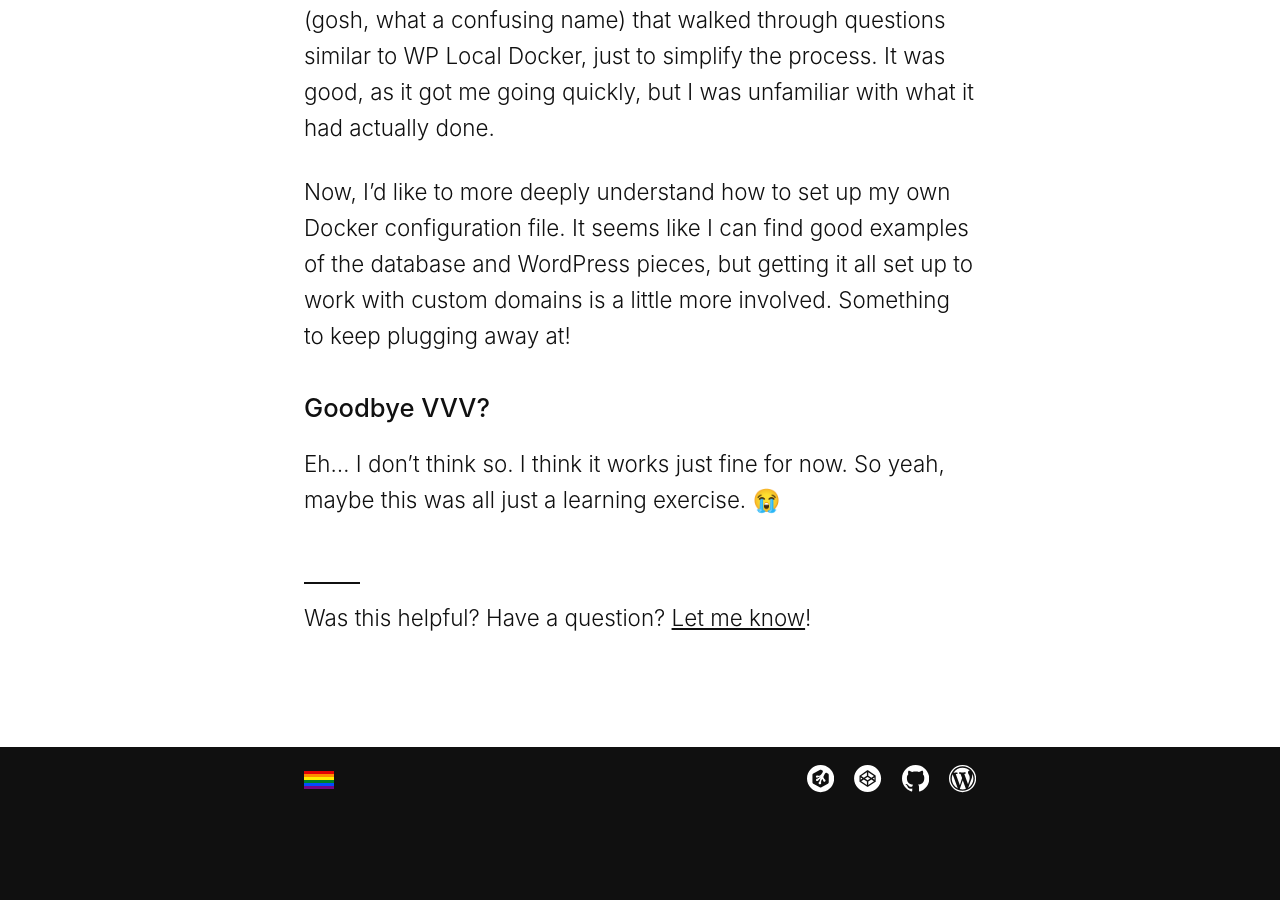
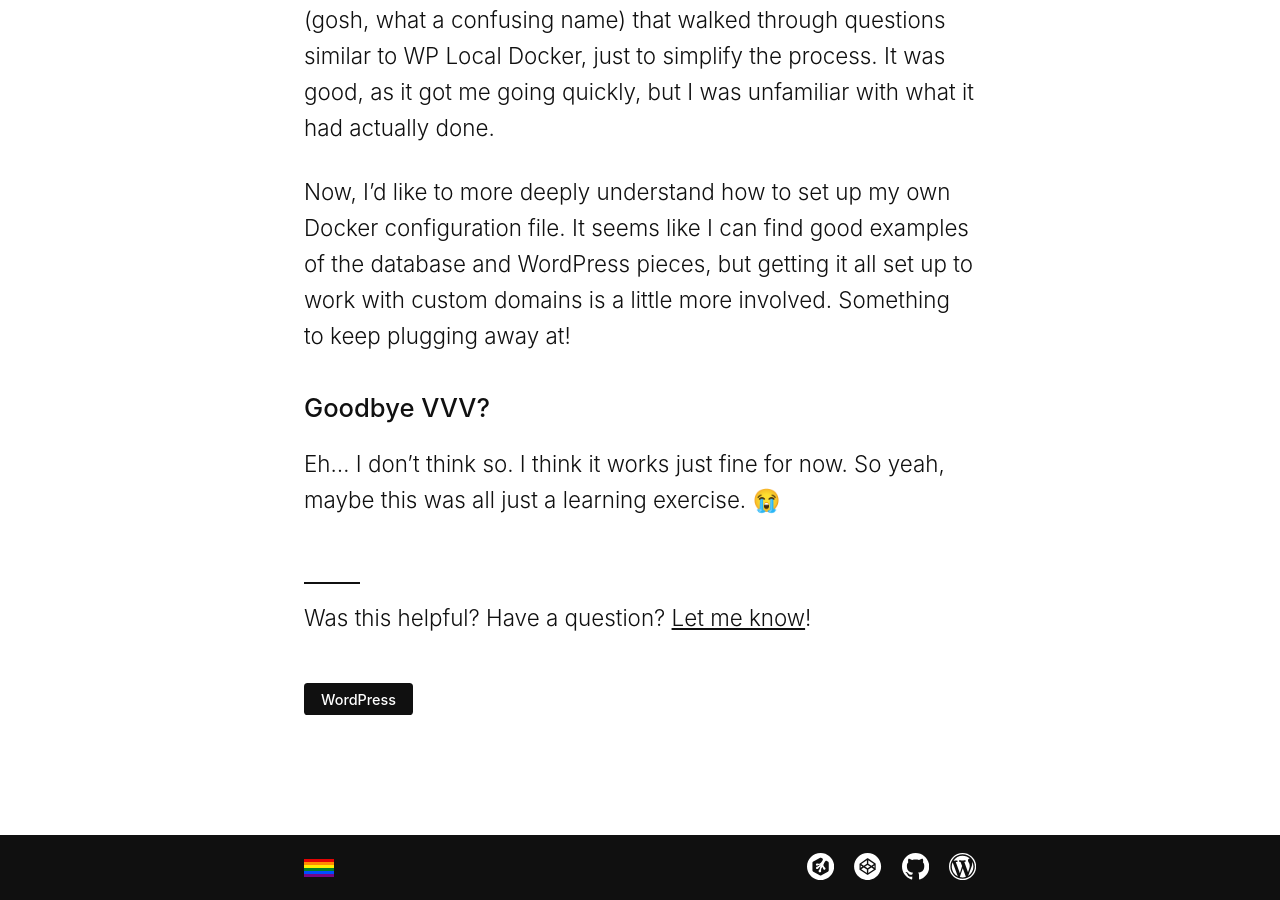
Before and after one commit to samhermes/samhermes.github.io, a Jekyll site: the page built from _posts/2020-01-19-using-docker-for-local-wordpress-development.markdown, in a window 1280 px wide and 900 px high, scrolled down 6906 px. Built offline with Jekyll 4.4.1, drawn with Linux system fonts in a browser that asks for light colours; our own code applies the rules of GitHub Pages for plain Markdown files; before the commit the page ends 7719 px from its top, so only the background shows below that.

Commit message:
Updated Using Docker For Local Wordpress Development

```diff
--- a/_posts/2020-01-19-using-docker-for-local-wordpress-development.markdown
+++ b/_posts/2020-01-19-using-docker-for-local-wordpress-development.markdown
@@ -1,6 +1,8 @@
 ---
 title: Using Docker for local WordPress development
 date: 2020-01-19 23:32:00 Z
+categories:
+- WordPress
 ---
 
 I definitely knew about Docker before this, but I’d never really started from the beginning. Fair warning, most of this is going to essentially be a stream of consciousness as I attempt to set up Docker for local WordPress development. There are better guides out there, but I wanted to capture some of the questions or uncertainty that I had throughout, possibly that others haven’t answered or addressed previously. You know, noob stuff.
```
